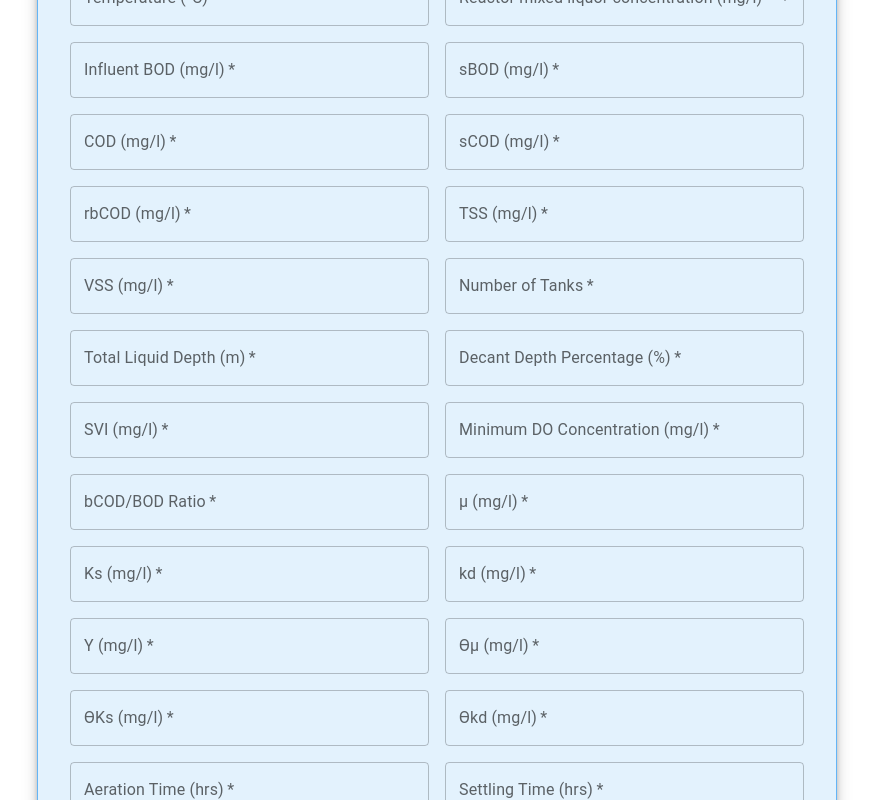
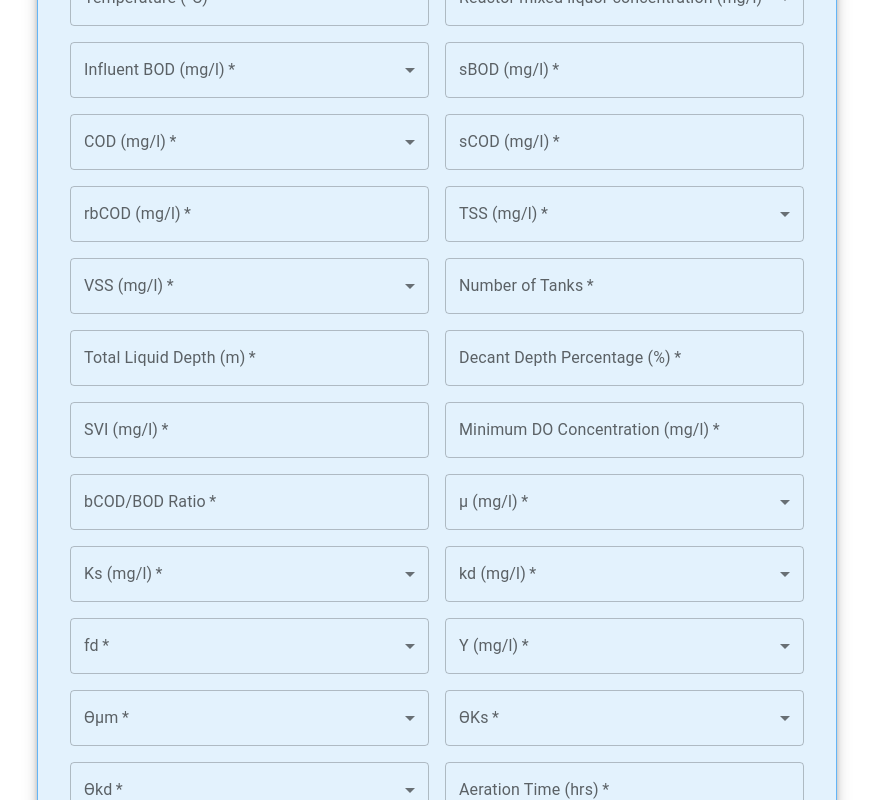
Before and after one commit to Yankyyyy/SBR-Design-Tool, a React (Create React App) app: page /SBR in a window 1280 px wide. Shown: the part 360-1160 px from the top of the page, without its empty margins (203-1076 px from the left). Built offline with nearby package versions, Linux system fonts and the light colour scheme.

Commit message:
feat:new tables and select fields added to SBRform

```diff
--- a/src/components/SBRForm.js
+++ b/src/components/SBRForm.js
@@ -3,6 +3,8 @@ import { TextField, Button, Grid, Box, Typography, MenuItem, Select, FormControl
 import { styled } from '@mui/system';
 import PeakFactor from '../cpheeo/PeakFactor';
 import SBRProcessParameters from '../cpheeo/SBRProcessParameters';
+import SewageParameters from '../cpheeo/SewageParameters';
+import KineticCoefficients from '../cpheeo/KineticCoefficients';
 import { Calculate } from '@mui/icons-material';
 
 
@@ -70,7 +72,6 @@ const SBRForm = ({ onCalculate }) => {
     liquidAboveSludgePercentage: '',
     freeBoardm: '',
     lengthToWidthRatio: '',
-    solidsRetentionTimeday: '',
     higherOxygenFactor: '',
     blowerOutletPressurebar: '',
     oxygenNeededPerKgBODkgO2perkgBOD: '',
@@ -106,13 +107,13 @@ const SBRForm = ({ onCalculate }) => {
   const validateInputs = (inputs) => {
     const errors = {};
     const positiveFields = [
-      'influentFlowMLD', 'temperatureC', 'reactorMixedLiquorConcentrationmgperl',
-      'influentBODmgperl', 'sBODmgperl', 'CODmgperl', 'sCODmgperl', 'rbCODmgperl',
-      'TSSmgperl', 'VSSmgperl', 'numberOfTanks', 'totalLiquidDepthm',
+      'influentFlowMLD', 'temperatureC',
+      'sBODmgperl', 'sCODmgperl', 'rbCODmgperl',
+      'numberOfTanks', 'totalLiquidDepthm',
       'SVImgperl', 'minimumDOConcentrationmgperl', 'effluentTSSmgperl',
-      'effluentBODmgperl', 'effluentCODmgperl', 'µm', 'Ks', 'kd', 'Y',
+      'effluentBODmgperl', 'effluentCODmgperl',
       'aerationTimehrs', 'settlingTimehrs', 'decantationTimehrs', 'idleTimehrs',
-      'freeBoardm', 'solidsRetentionTimeday', 'higherOxygenFactor',
+      'freeBoardm', 'higherOxygenFactor',
       'blowerOutletPressurebar', 'oxygenNeededPerKgBODkgO2perkgBOD',
       'diffusersDepthm', 'specificWeightOfWaterKNperm3', 'designTemperatureC',
       'oxygenContentInAirKgperm3', 'siteElevationm', 'DOSaturationToCleanWatermgperl',
@@ -139,10 +140,6 @@ const SBRForm = ({ onCalculate }) => {
 
     if (inputs.bCODBODRatio && (parseFloat(inputs.bCODBODRatio) < 0 || parseFloat(inputs.bCODBODRatio) > 1)) {
       errors.bCODBODRatio = 'bCOD/BOD ratio must be between 0 and 1';
-    }
-
-    if (inputs.fd && (parseFloat(inputs.fd) < 0 || parseFloat(inputs.fd) > 1)) {
-      errors.fd = 'fd must be between 0 and 1';
     }
 
     if (inputs.lengthToWidthRatio && parseFloat(inputs.lengthToWidthRatio) < 1) {
@@ -229,26 +226,29 @@ const SBRForm = ({ onCalculate }) => {
               onChange={handleChange}
             >
               {SBRProcessParameters.map((factor) => (
-                <MenuItem key={factor.id} value={factor.continuousFlowandIntermittentDecant}>
-                  {factor.parameters} : {factor.continuousFlowandIntermittentDecant}
+                <MenuItem key={factor.id} value={factor.value}>
+                  {factor.parameters} : {factor.value}
                 </MenuItem>
               ))}
             </Select>
           </AnimatedFormControl>
         </Grid>
         <Grid item xs={12} sm={6}>
-          <AnimatedTextField
-            required
-            fullWidth
+          <AnimatedFormControl fullWidth required>
+            <InputLabel>Influent BOD (mg/l)</InputLabel>
+            <Select
               label="Influent BOD (mg/l)"
               name="influentBODmgperl"
-            type="number"
               value={inputs.influentBODmgperl}
               onChange={handleChange}
-            error={!!errors.influentBODmgperl}
-            helperText={errors.influentBODmgperl}
-            InputProps={{ inputProps: { step: 0.01 } }}
-          />
+            >
+              {SewageParameters.map((factor) => (
+                <MenuItem key={factor.id} value={factor.concentration}>
+                  {factor.item} : {factor.concentration}
+                </MenuItem>
+              ))}
+          </Select>
+          </AnimatedFormControl>
         </Grid>
         <Grid item xs={12} sm={6}>
           <AnimatedTextField
@@ -265,18 +265,21 @@ const SBRForm = ({ onCalculate }) => {
           />
         </Grid>
         <Grid item xs={12} sm={6}>
-          <AnimatedTextField
-            required
-            fullWidth
+          <AnimatedFormControl fullWidth required>
+            <InputLabel>COD (mg/l)</InputLabel>
+            <Select
               label="COD (mg/l)"
               name="CODmgperl"
-            type="number"
               value={inputs.CODmgperl}
               onChange={handleChange}
-            error={!!errors.CODmgperl}
-            helperText={errors.CODmgperl}
-            InputProps={{ inputProps: { step: 0.01 } }}
-          />
+            >
+              {SewageParameters.map((factor) => (
+                <MenuItem key={factor.id} value={factor.concentration}>
+                  {factor.item} : {factor.concentration}
+                </MenuItem>
+              ))}
+          </Select>
+          </AnimatedFormControl>
         </Grid>
         <Grid item xs={12} sm={6}>
           <AnimatedTextField
@@ -307,32 +310,38 @@ const SBRForm = ({ onCalculate }) => {
           />
         </Grid>
         <Grid item xs={12} sm={6}>
-          <AnimatedTextField
-            required
-            fullWidth
+          <AnimatedFormControl fullWidth required>
+            <InputLabel>TSS (mg/l)</InputLabel>
+            <Select
               label="TSS (mg/l)"
               name="TSSmgperl"
-            type="number"
               value={inputs.TSSmgperl}
               onChange={handleChange}
-            error={!!errors.TSSmgperl}
-            helperText={errors.TSSmgperl}
-            InputProps={{ inputProps: { step: 0.01 } }}
-          />
+            >
+              {SewageParameters.map((factor) => (
+                <MenuItem key={factor.id} value={factor.concentration}>
+                  {factor.item} : {factor.concentration}
+                </MenuItem>
+              ))}
+          </Select>
+          </AnimatedFormControl>
         </Grid>
         <Grid item xs={12} sm={6}>
-          <AnimatedTextField
-            required
-            fullWidth
+          <AnimatedFormControl fullWidth required>
+            <InputLabel>VSS (mg/l)</InputLabel>
+            <Select
               label="VSS (mg/l)"
               name="VSSmgperl"
-            type="number"
               value={inputs.VSSmgperl}
               onChange={handleChange}
-            error={!!errors.VSSmgperl}
-            helperText={errors.VSSmgperl}
-            InputProps={{ inputProps: { step: 0.01 } }}
-          />
+            >
+              {SewageParameters.map((factor) => (
+                <MenuItem key={factor.id} value={factor.concentration}>
+                  {factor.item} : {factor.concentration}
+                </MenuItem>
+              ))}
+          </Select>
+          </AnimatedFormControl>
         </Grid>
         <Grid item xs={12} sm={6}>
           <AnimatedTextField
@@ -419,102 +428,141 @@ const SBRForm = ({ onCalculate }) => {
           />
         </Grid>
         <Grid item xs={12} sm={6}>
-          <AnimatedTextField
-            required
-            fullWidth
+          <AnimatedFormControl fullWidth required>
+            <InputLabel>µ (mg/l)</InputLabel>
+            <Select
               label="µ (mg/l)"
               name="µm"
-            type="number"
               value={inputs.µm}
               onChange={handleChange}
-            error={!!errors.µm}
-            helperText={errors.µm}
-            InputProps={{ inputProps: { step: 0.01 } }}
-          />
+            >
+              {KineticCoefficients.map((factor) => (
+                <MenuItem key={factor.id} value={factor.value}>
+                  {factor.parameters} : {factor.value}
+                </MenuItem>
+              ))}
+          </Select>
+          </AnimatedFormControl>
         </Grid>
         <Grid item xs={12} sm={6}>
-          <AnimatedTextField
-            required
-            fullWidth
+          <AnimatedFormControl fullWidth required>
+            <InputLabel>Ks (mg/l)</InputLabel>
+            <Select
               label="Ks (mg/l)"
-            name="Ksm"
-            type="number"
-            value={inputs.Ksm}
+              name="Ks"
+              value={inputs.Ks}
               onChange={handleChange}
-            error={!!errors.Ksm}
-            helperText={errors.Ksm}
-            InputProps={{ inputProps: { step: 0.01 } }}
-          />
+            >
+              {KineticCoefficients.map((factor) => (
+                <MenuItem key={factor.id} value={factor.value}>
+                  {factor.parameters} : {factor.value}
+                </MenuItem>
+              ))}
+          </Select>
+          </AnimatedFormControl>
         </Grid>
         <Grid item xs={12} sm={6}>
-          <AnimatedTextField
-            required
-            fullWidth
+          <AnimatedFormControl fullWidth required>
+            <InputLabel>kd (mg/l)</InputLabel>
+            <Select
               label="kd (mg/l)"
-            name="kdm"
-            type="number"
-            value={inputs.kdm}
+              name="kd"
+              value={inputs.kd}
               onChange={handleChange}
-            error={!!errors.kdm}
-            helperText={errors.kdm}
-            InputProps={{ inputProps: { step: 0.01 } }}
-          />
+            >
+              {KineticCoefficients.map((factor) => (
+                <MenuItem key={factor.id} value={factor.value}>
+                  {factor.parameters} : {factor.value}
+                </MenuItem>
+              ))}
+          </Select>
+          </AnimatedFormControl>
+        </Grid>
+
+        <Grid item xs={12} sm={6}>
+          <AnimatedFormControl fullWidth required>
+            <InputLabel>fd</InputLabel>
+            <Select
+              label="fd"
+              name="fd"
+              value={inputs.fd}
+              onChange={handleChange}
+            >
+              {KineticCoefficients.map((factor) => (
+                <MenuItem key={factor.id} value={factor.value}>
+                  {factor.parameters} : {factor.value}
+                </MenuItem>
+              ))}
+          </Select>
+          </AnimatedFormControl>
         </Grid>
         <Grid item xs={12} sm={6}>
-          <AnimatedTextField
-            required
-            fullWidth
+          <AnimatedFormControl fullWidth required>
+            <InputLabel>Y (mg/l)</InputLabel>
+            <Select
               label="Y (mg/l)"
-            name="Ym"
-            type="number"
-            value={inputs.Ym}
+              name="Y"
+              value={inputs.Y}
               onChange={handleChange}
-            error={!!errors.Ym}
-            helperText={errors.Ym}
-            InputProps={{ inputProps: { step: 0.01 } }}
-          />
+            >
+              {KineticCoefficients.map((factor) => (
+                <MenuItem key={factor.id} value={factor.value}>
+                  {factor.parameters} : {factor.value}
+                </MenuItem>
+              ))}
+          </Select>
+          </AnimatedFormControl>
         </Grid>
         <Grid item xs={12} sm={6}>
-          <AnimatedTextField
-            required
-            fullWidth
-            label="Ɵµ (mg/l)"
+          <AnimatedFormControl fullWidth required>
+            <InputLabel>Ɵµm</InputLabel>
+            <Select
+              label="Ɵµm"
               name="Ɵµm"
-            type="number"
               value={inputs.Ɵµm}
               onChange={handleChange}
-            error={!!errors.Ɵµm}
-            helperText={errors.Ɵµm}
-            InputProps={{ inputProps: { step: 0.01 } }}
-          />
+            >
+              {KineticCoefficients.map((factor) => (
+                <MenuItem key={factor.id} value={factor.value}>
+                  {factor.parameters} : {factor.value}
+                </MenuItem>
+              ))}
+          </Select>
+          </AnimatedFormControl>
         </Grid>
         <Grid item xs={12} sm={6}>
-          <AnimatedTextField
-            required
-            fullWidth
-            label="ƟKs (mg/l)"
-            name="ƟKsm"
-            type="number"
-            value={inputs.ƟKsm}
+          <AnimatedFormControl fullWidth required>
+            <InputLabel>ƟKs</InputLabel>
+            <Select
+              label="ƟKs"
+              name="ƟKs"
+              value={inputs.ƟKs}
               onChange={handleChange}
-            error={!!errors.ƟKsm}
-            helperText={errors.ƟKsm}
-            InputProps={{ inputProps: { step: 0.01 } }}
-          />
+            >
+              {KineticCoefficients.map((factor) => (
+                <MenuItem key={factor.id} value={factor.value}>
+                  {factor.parameters} : {factor.value}
+                </MenuItem>
+              ))}
+          </Select>
+          </AnimatedFormControl>
         </Grid>
         <Grid item xs={12} sm={6}>
-          <AnimatedTextField
-            required
-            fullWidth
-            label="Ɵkd (mg/l)"
-            name="Ɵkdm"
-            type="number"
-            value={inputs.Ɵkdm}
+          <AnimatedFormControl fullWidth required>
+            <InputLabel>Ɵkd</InputLabel>
+            <Select
+              label="Ɵkd"
+              name="Ɵkd"
+              value={inputs.Ɵkd}
               onChange={handleChange}
-            error={!!errors.Ɵkdm}
-            helperText={errors.Ɵkdm}
-            InputProps={{ inputProps: { step: 0.01 } }}
-          />
+            >
+              {KineticCoefficients.map((factor) => (
+                <MenuItem key={factor.id} value={factor.value}>
+                  {factor.parameters} : {factor.value}
+                </MenuItem>
+              ))}
+          </Select>
+          </AnimatedFormControl>
         </Grid>
         <Grid item xs={12} sm={6}>
           <AnimatedTextField
@@ -611,20 +659,6 @@ const SBRForm = ({ onCalculate }) => {
             onChange={handleChange}
             error={!!errors.lengthToWidthRatio}
             helperText={errors.lengthToWidthRatio}
-            InputProps={{ inputProps: { step: 0.01 } }}
-          />
-        </Grid>
-        <Grid item xs={12} sm={6}>
-          <AnimatedTextField
-            required
-            fullWidth
-            label="Solids Retention Time (day)"
-            name="solidsRetentionTimeday"
-            type="number"
-            value={inputs.solidsRetentionTimeday}
-            onChange={handleChange}
-            error={!!errors.solidsRetentionTimeday}
-            helperText={errors.solidsRetentionTimeday}
             InputProps={{ inputProps: { step: 0.01 } }}
           />
         </Grid>
--- /dev/null
+++ b/src/cpheeo/KineticCoefficients.js
@@ -0,0 +1,12 @@
+const KineticCoefficients = [
+    { id: 1, parameters: "µm", value: 6 },
+    { id: 2, parameters: "Ks", value: 20 },
+    { id: 3, parameters: "kd", value: 0.0967 },
+    { id: 4, parameters: "fd", value: 0.15 },
+    { id: 5, parameters: "Y", value: 0.4 },
+    { id: 6, parameters: "Ɵµm", value: 1.07 },
+    { id: 7, parameters: "ƟKs", value: 1.04 },
+    { id: 8, parameters: "Ɵkd", value: 1 }
+  ];
+
+  export default KineticCoefficients;
--- /dev/null
+++ b/src/cpheeo/SewageParameters.js
@@ -0,0 +1,14 @@
+const SewageParameters = [
+  { id: 1, item: "BOD", perCapitaContribution: 27.0, waterSupply: 135, sewageGeneration: 108, concentration: 250.0 },
+  { id: 2, item: "COD", perCapitaContribution: 45.9, waterSupply: 135, sewageGeneration: 108, concentration: 425.0 },
+  { id: 3, item: "TSS", perCapitaContribution: 40.5, waterSupply: 135, sewageGeneration: 108, concentration: 375.0 },
+  { id: 4, item: "VSS", perCapitaContribution: 28.4, waterSupply: 135, sewageGeneration: 108, concentration: 262.5 },
+  { id: 5, item: "Total Nitrogen", perCapitaContribution: 5.4, waterSupply: 135, sewageGeneration: 108, concentration: 50.0 },
+  { id: 6, item: "Organic Nitrogen", perCapitaContribution: 1.4, waterSupply: 135, sewageGeneration: 108, concentration: 12.5 },
+  { id: 7, item: "Ammonia Nitrogen", perCapitaContribution: 3.5, waterSupply: 135, sewageGeneration: 108, concentration: 32.5 },
+  { id: 8, item: "Nitrate Nitrogen", perCapitaContribution: 0.5, waterSupply: 135, sewageGeneration: 108, concentration: 5.0 },
+  { id: 9, item: "Total Phosphorus", perCapitaContribution: 0.8, waterSupply: 135, sewageGeneration: 108, concentration: 7.1 },
+  { id: 10, item: "Ortho Phosphorous", perCapitaContribution: 0.5, waterSupply: 135, sewageGeneration: 108, concentration: 5.0 }
+];
+
+export default SewageParameters;
```
Also changed, not shown: src/cpheeo/SBRProcessParameters.js (+10 -10 lines), src/utils/SBRCalculateDesign.js (+3 -4 lines). Lines whose indentation alone changed are shown as unchanged.
